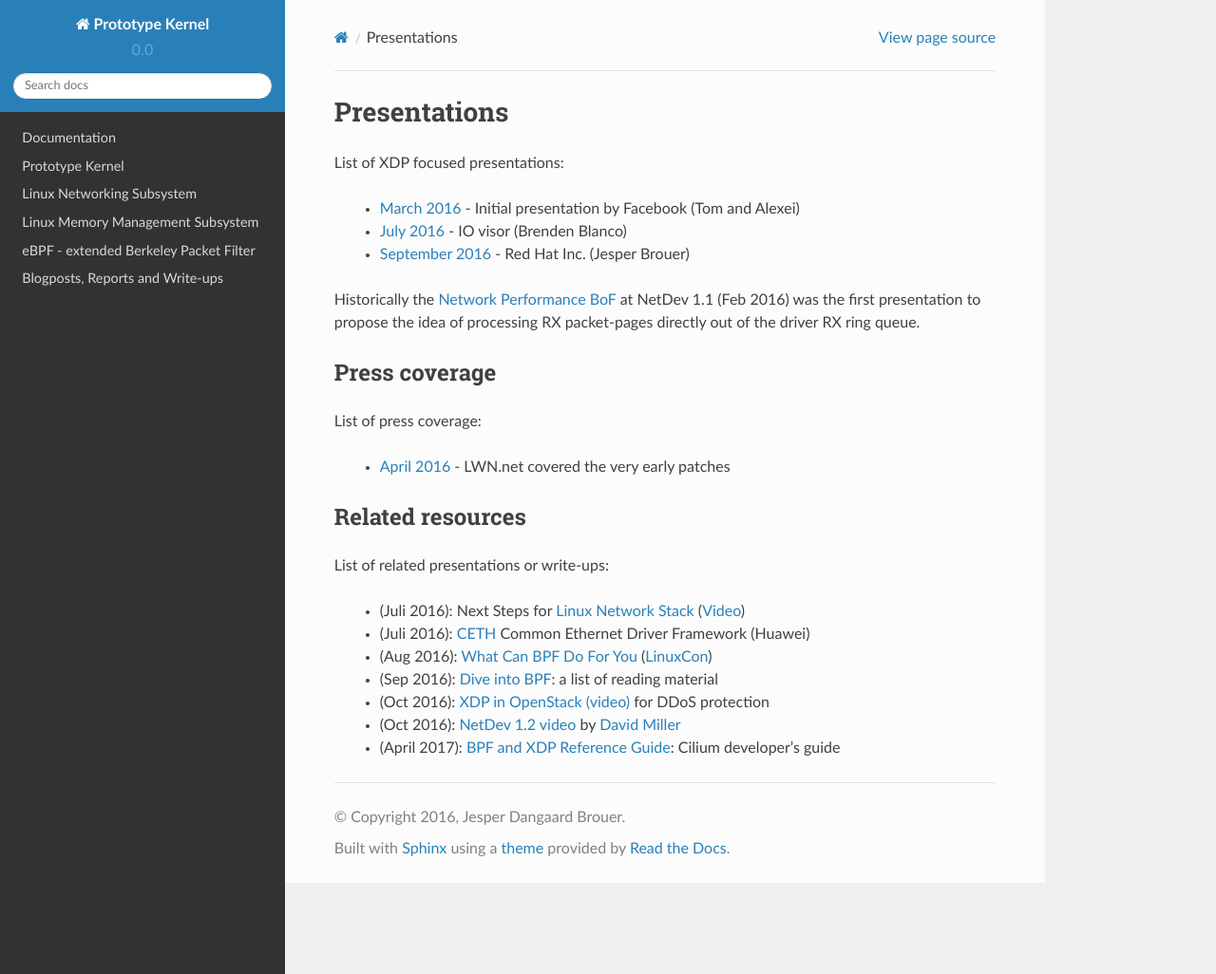
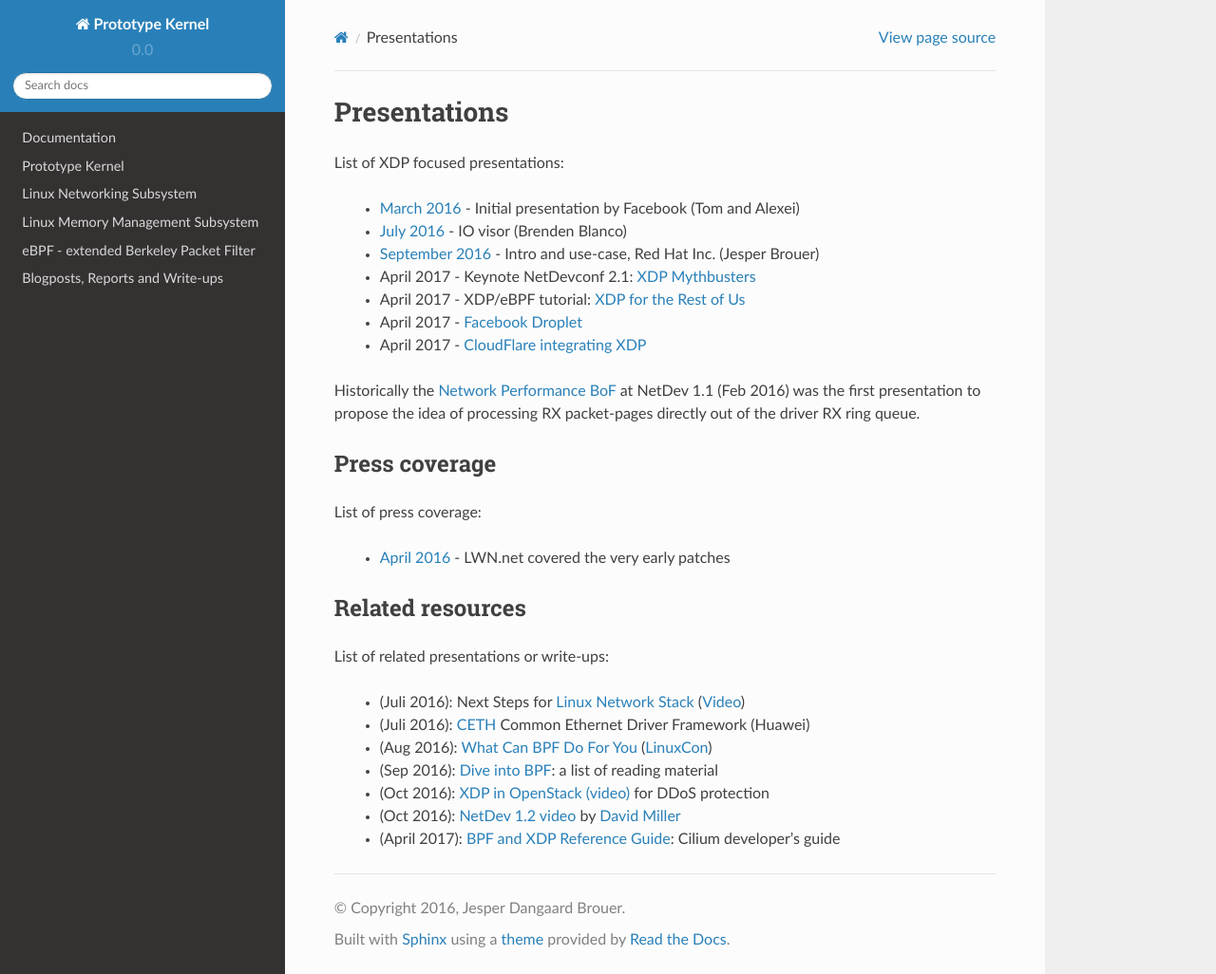
Before and after one commit to netoptimizer/prototype-kernel, a Sphinx documentation site: the page built from kernel/Documentation/networking/XDP/presentations.rst, in a window 1280 px wide and 1026 px high. Shown: the whole window at 95% size. Built offline with Sphinx 7.4.7 and the Read the Docs theme 2.0.0, drawn with Linux system fonts in a browser that asks for light colours.

Commit message:
docs: update List of XDP focused presentations
Signed-off-by: Jesper Dangaard Brouer <brouer@redhat.com>

```diff
--- a/kernel/Documentation/networking/XDP/presentations.rst
+++ b/kernel/Documentation/networking/XDP/presentations.rst
@@ -5,7 +5,11 @@ List of XDP focused presentations:
 
  * `March 2016`_     - Initial presentation by Facebook (Tom and Alexei)
  * `July 2016`_      - IO visor (Brenden Blanco)
- * `September 2016`_ - Red Hat Inc. (Jesper Brouer)
+ * `September 2016`_ - Intro and use-case, Red Hat Inc. (Jesper Brouer)
+ * April 2017        - Keynote NetDevconf 2.1: `XDP Mythbusters`_
+ * April 2017        - XDP/eBPF tutorial: `XDP for the Rest of Us`_
+ * April 2017        - `Facebook Droplet`_
+ * April 2017        - `CloudFlare integrating XDP`_
 
 Historically the `Network Performance BoF`_ at NetDev 1.1 (Feb 2016)
 was the first presentation to propose the idea of processing RX
@@ -23,6 +27,14 @@ packet-pages directly out of the driver RX ring queue.
 .. _September 2016:
    http://people.netfilter.org/hawk/presentations/xdp2016/xdp_intro_and_use_cases_sep2016.pdf
 
+.. _XDP for the Rest of Us:
+   http://netdevconf.org/2.1/session.html?gospodarek
+
+.. _Facebook Droplet: http://netdevconf.org/2.1/session.html?zhou
+
+.. _XDP Mythbusters: http://netdevconf.org/2.1/session.html?miller
+
+.. _CloudFlare integrating XDP: http://netdevconf.org/2.1/session.html?bertin
 
 Press coverage
 --------------
```
